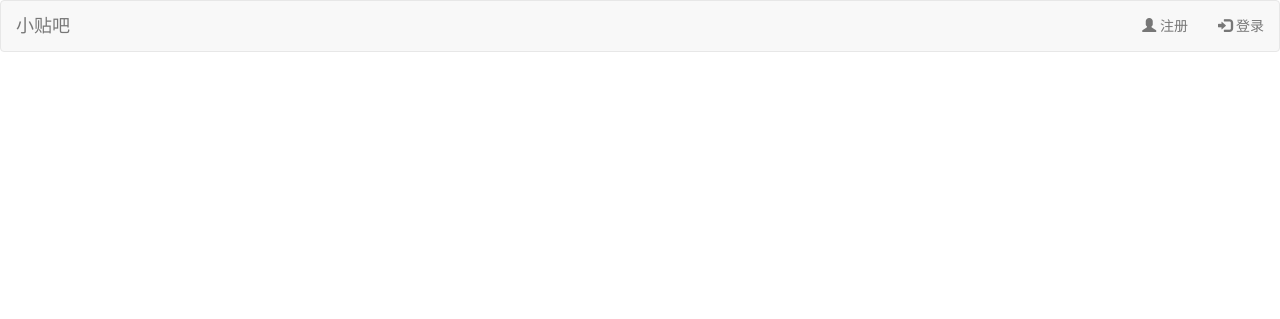
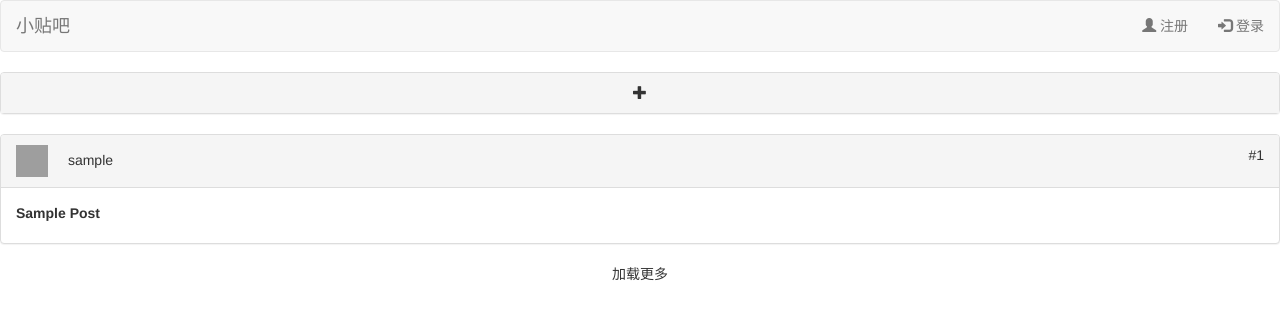
Before and after one commit to hcolde/SmallPost, a Django app: page / in a window 1280 px wide. Shown: the top 319 px of the page. Run offline with Django 3.2, Linux system fonts and the light colour scheme; tables that the repository leaves empty hold one stand-in row (values such as "Sample post"); some libraries are stand-ins or nearby versions; grey boxes are pictures that could not be loaded.

Commit message:
详情页 & 分页功能

```diff
--- a/mysite/mysite/settings.py
+++ b/mysite/mysite/settings.py
@@ -121,7 +121,7 @@ USE_TZ = True
 # https://docs.djangoproject.com/en/2.0/howto/static-files/
 
 STATIC_URL = '/static/'
-STATIC_ROOT = '/static/'
+STATIC_ROOT = os.path.join(BASE_DIR, 'static')
 
 MEDIA_URL = '/media/'
-MEDIA_ROOT = '/media/'
+MEDIA_ROOT = os.path.join(BASE_DIR, 'media')
--- a/mysite/posts/Templates/posts/base.html
+++ b/mysite/posts/Templates/posts/base.html
@@ -95,9 +95,7 @@
 {% block body %}{% endblock %}
 <script src="http://cdn.static.runoob.com/libs/jquery/2.1.1/jquery.min.js"></script>
 <script src="http://cdn.static.runoob.com/libs/bootstrap/3.3.7/js/bootstrap.min.js"></script>
-<script type="text/javascript">
-
-</script>
 <script src="{% static 'posts/js/base.js' %}"></script>
+{% block js %}{% endblock %}
 </body>
 </html>
--- a/mysite/posts/Templates/posts/index.html
+++ b/mysite/posts/Templates/posts/index.html
@@ -1,6 +1,82 @@
 {% extends 'posts/base.html' %}
 
-{% block title %}小贴吧-首页{{ msg }}{% endblock %}
+{% block css %}
+{% load static %}
+<link rel="stylesheet" type="text/css" href="{% static 'posts/css/index.css' %}">
+{% endblock %}
+
+{% block title %}小贴吧-首页{% endblock %}
 
 {% block body %}
+<input type="text" value="2" name="Page" hidden>
+
+<div class="panel-group" id="accordion">
+	<div class="panel panel-default">
+		<div class="panel-heading" align="center">
+				<span class="glyphicon glyphicon-plus" data-toggle="collapse" data-parent="#accordion" href="#collapseOne"></span>
+		</div>
+		<div id="collapseOne" class="panel-collapse collapse">
+			<div class="panel-body">
+				<form role="form" method="POST" name="PostForm">
+					{% csrf_token %}
+					<div class="form-group">
+						<label for="name"><span style="color: red;">*</span>标题</label>
+						<input type="text" name="PostTitle" class="form-control">
+					</div>
+					<div class="form-group">
+						<label for="name">内容</label>
+						<textarea name="PostText" class="form-control" rows="3"></textarea>
+					</div>
+				</form>
+				<div class="form-group" align="center">
+					<button class="btn btn-info" id="PostSubmit">发帖</button>
+				</div>
+			</div>
+		</div>
+	</div>
+</div>
+
+<div>
+	{% for contact in contacts %}
+		<div class="panel panel-default">
+			<div class="panel-heading">
+				<span><img src="{{ contact.user.headPortrait.url }}"></span>
+				<span name="User">{{ contact.user }}</span>
+				<span style="float: right;">#{{ forloop.counter }}</span>
+			</div>
+			<div class="panel-body" target="_blank" onclick="window.open('{% url "posts:detail" contact.id %}');">
+				<label id="Title" title="{{ contact.title }}">
+				{{ contact.title|title|slice:'20' }}
+				{% if contact.title|length > 20 %}
+				...
+				{% endif %}
+				</label>
+			</div>
+		</div>
+	{% endfor %}
+</div>
+
+<div align="center" name="Load">加载更多</div>
 {% endblock %}
+
+{% block js%}
+<script>
+$("div[name='Load']").click(function(){
+	var count = {{ contacts.paginator.num_pages }}
+	var page = $("input[name='Page']").val();
+	var next = Number(page) + 1;
+	if (count >= page){
+		$("input[name='Page']").val(next);
+		$.ajax({url:"/p/"+page+"/",success:function(result){
+			var div = $("div[name='Load']");
+			div.attr("name", "");
+			div.attr("align", "");
+			div.html(result);
+		}});
+	}else{
+		$("div[name='Load']").text("没有更多");
+	}
+});
+</script>
+<script src="{% static 'posts/js/index.js' %}"></script>
+{% endblock %}
--- a/mysite/posts/models.py
+++ b/mysite/posts/models.py
@@ -27,7 +27,7 @@ class User(models.Model):
 
 	class Meta:
 		verbose_name = '用户'
-		verbose_name_plural = '一群用户'
+		verbose_name_plural = '用户'
 
 	def __str__(self):
 		return self.nickName
@@ -53,7 +53,7 @@ class Post(models.Model):
 
 	class Meta:
 		verbose_name = '帖子'
-		verbose_name_plural = '贴吧'
+		verbose_name_plural = '帖子'
 
 	def __str__(self):
 		return self.title
@@ -79,7 +79,7 @@ class Comment(models.Model):
 
 	class Meta:
 		verbose_name = '评论'
-		verbose_name_plural = '集体吐槽'
+		verbose_name_plural = '评论'
 
 	def __str__(self):
 		return self.text[:10]
--- /dev/null
+++ b/mysite/posts/static/posts/css/index.css
@@ -0,0 +1,5 @@
+.panel-heading span img{
+	width: 32px;
+	height: 32px;
+	margin-right: 16px;
+}
--- /dev/null
+++ b/mysite/posts/static/posts/js/index.js
@@ -0,0 +1,15 @@
+//发帖
+$("#PostSubmit").click(function(){
+	title = $("input[name='PostTitle']").val();
+	patern = /^\s+$/
+	if (title=="" || title==undefined || patern.exec(title)){
+		alert("请填写必填信息");
+	}else{
+		nickName = getCookie('nickName');
+		if (nickName!=null && nickName!=""){
+			$("form[name='PostForm']").submit();
+		}else{
+			alert("请登录后再发帖");
+		}
+	}
+});
--- a/mysite/posts/urls.py
+++ b/mysite/posts/urls.py
@@ -6,6 +6,6 @@ from . import views
 app_name = 'posts'
 urlpatterns = [
 	path('', views.IndexView, name='index'),
-	#path('Post/<int:page>', views.PostView, name=post),
-	#path('Detail/<int:pk>', views.Detail, name=detail),
+	path('p/<int:page>/', views.PageView, name='page'),
+	path('d/<int:pk>/', views.Detail.as_view(), name='detail'),
 ]
--- a/mysite/posts/views.py
+++ b/mysite/posts/views.py
@@ -2,38 +2,93 @@
 
 import random
 from django.shortcuts import render, redirect
-from django.http import HttpResponse, Http404
-#from django.contrib import messages
-from django.conf import settings
-from .models import User
+from django.http import Http404
+from django.views import generic
+from django.urls import reverse
+from django.core.paginator import Paginator
+from .models import User, Post
 
 def IndexView(request):
 	'''
-	messages.debug(request, '%s SQL statements were executed.' % count)
-	messages.info(request, 'Three credits remain in your account.')
-	messages.success(request, 'Profile details updated.')
-	messages.warning(request, 'Your account expires in three days.')
-	messages.error(request, 'Document deleted.')
+	首页视图.
+	1. 展示帖子.
+	2. 登录或注册时将表单POST到当前页面.
 	'''
-	if request.POST:
-		belong = request.POST['belong']
-		if belong == 'Login':
-			data = Login(account=request.POST['account'], password=request.POST['password1'])
-			response = redirect('posts:index')
-			response = SetCookies(response, data)
+
+	nickName = request.COOKIES.get('nickName', None)
+	if nickName:
+		response = Posts(nickName, request.POST.get('PostTitle', None), request.POST.get('PostText', None))
+		if response:
 			return response
-		elif belong == 'Register':
-			data = Register(account=request.POST['account'],
-						password=request.POST['password1'],
-						nickName=request.POST['nickName'],
-						sex=request.POST['sex'],
-						headPortrait=request.FILES.get('headPortrait'))
-			response = redirect('posts:index')
-			response = SetCookies(response, data)
+		else:
+			return
+	elif request.POST:
+		response = LoginOrRegirest(
+					request.POST.get('belong', None),
+					account=request.POST.get('account', None),
+					password=request.POST.get('password1', None),
+					nickName=request.POST.get('nickName', None),
+					sex=request.POST.get('sex', None),
+					headPortrait=request.FILES.get('headPortrait', None))
+		if response:
 			return response
 		else:
 			raise Http404('阿欧，迷路了！')
-	return render(request, 'posts/index.html', {'msg': '000'})
+	info = Paging(1)
+	return render(request, 'posts/index.html', info)
+
+def PageView(request, page):
+	'''
+	分页视图.
+	'''
+
+	info = Paging(page)
+	return render(request, 'posts/page.html', info)
+
+
+class Detail(generic.DetailView):
+	'''
+	帖子详情视图.
+	'''
+
+	model = Post
+	template_name = 'posts/detail.html'
+
+def Paging(page):
+	'''
+	Django分页方法.
+	按编辑时间排序(从近到远)，每页显示5条数据.
+	'''
+
+	show = 5
+	posts = Post.objects.order_by('-editDate').all()
+	paginator = Paginator(posts, show)
+	contacts = paginator.get_page(page)
+	info = {
+		'contacts': contacts,
+		'start': (page-1)*show+1,
+	}
+	return info
+
+def LoginOrRegirest(which, **kw):
+	'''
+	区分登录或注册操作.
+	'''
+
+	data = None
+	if which == 'Login':
+		data = Login(account=kw['account'], password=kw['password'])
+	elif which == 'Register':
+		data = Register(account=kw['account'],
+						password=kw['password'],
+						nickName=kw['nickName'],
+						sex=kw['sex'],
+						headPortrait=kw['headPortrait'])
+	else:
+		return None
+	response = redirect('posts:index')
+	response = SetCookies(response, data)
+	return response
 
 def Login(**kw):
 	'''
@@ -155,3 +210,24 @@ def token():
 		z = int((x+95) + (x*(-39)) + (x*(x-1)*35.5) + (x*(x-1)*(x-2)*(-12)))
 		ret += chr(random.randint(y, z))
 	return ret
+
+def Posts(nickName, title, text):
+	'''
+	发帖.
+	1. msg:
+	'''
+
+	try:
+		user = User.objects.get(nickName=nickName)
+	except:
+		response = redirect('posts:index')
+		response = SetCookies(response, {'msg':''})
+		return
+	else:
+		post = Post.objects.create()
+		post.title = title
+		post.text = text if text else None
+		post.user = user
+		post.save()
+		response = redirect(reverse('posts:detail', args=(post.id)))
+		return response
```
Also changed, not shown: mysite/posts/Templates/posts/detail.html (added, +19 -0 lines), mysite/posts/Templates/posts/page.html (added, +18 -0 lines), mysite/media/uploads/default.jpg (added), mysite/media/uploads/default_jyzLVr2.jpg (added).
